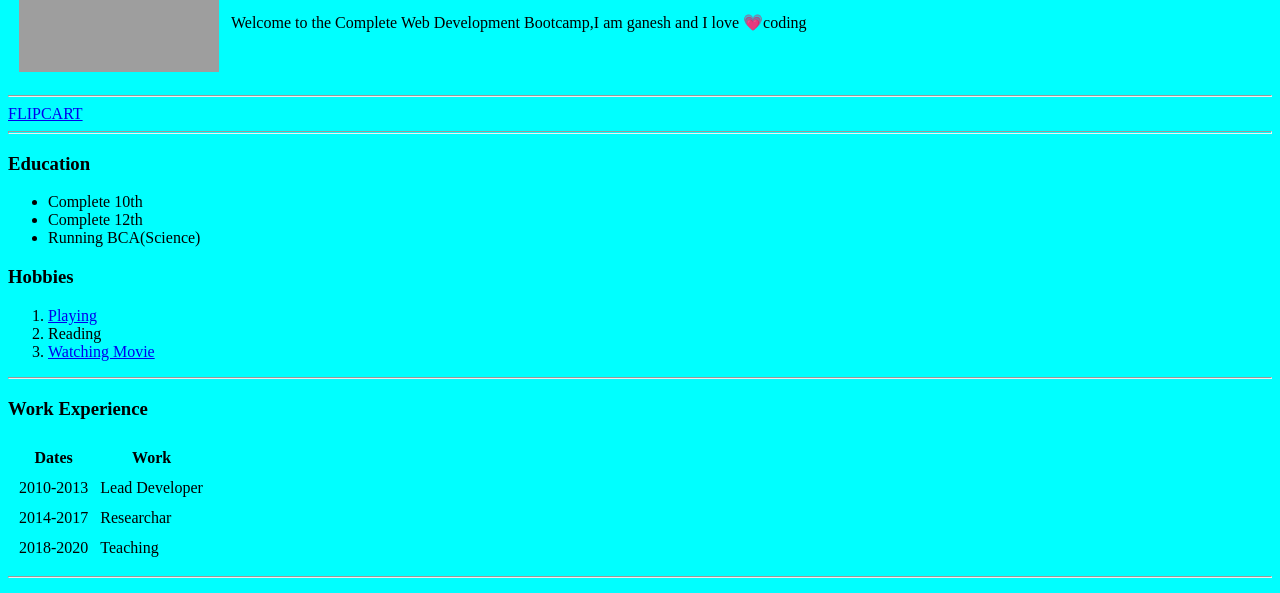
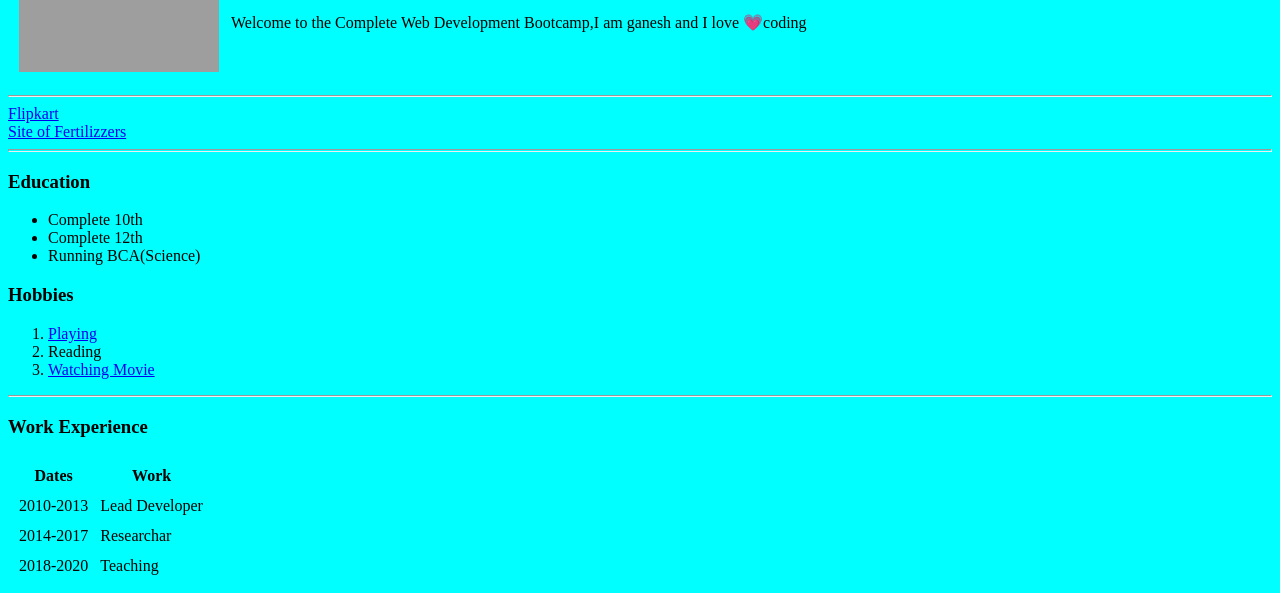
Before and after one commit to ganu2001/gp, a plain HTML site: page index.html in a window 1280 px wide. Shown: the part 147-740 px from the top of the page. Drawn offline with Linux system fonts and the light colour scheme; grey boxes are pictures that could not be loaded.

Commit message:
Update index.html

```diff
--- a/index.html
+++ b/index.html
@@ -16,7 +16,8 @@
         </table>
 
         <hr>
-        <a href="main.html">FLIPCART</a>
+        <a href="main.html"> Flipkart </a><br>
+        <a href="dolly.html">Site of Fertilizzers</a>
         <hr size="3">
         <h3>Education</h3>
         <ul>
```
